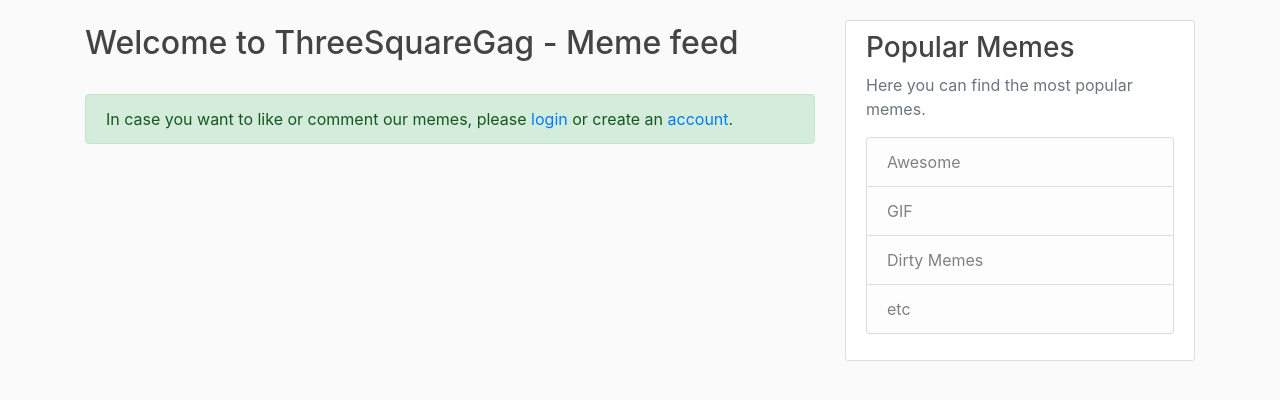
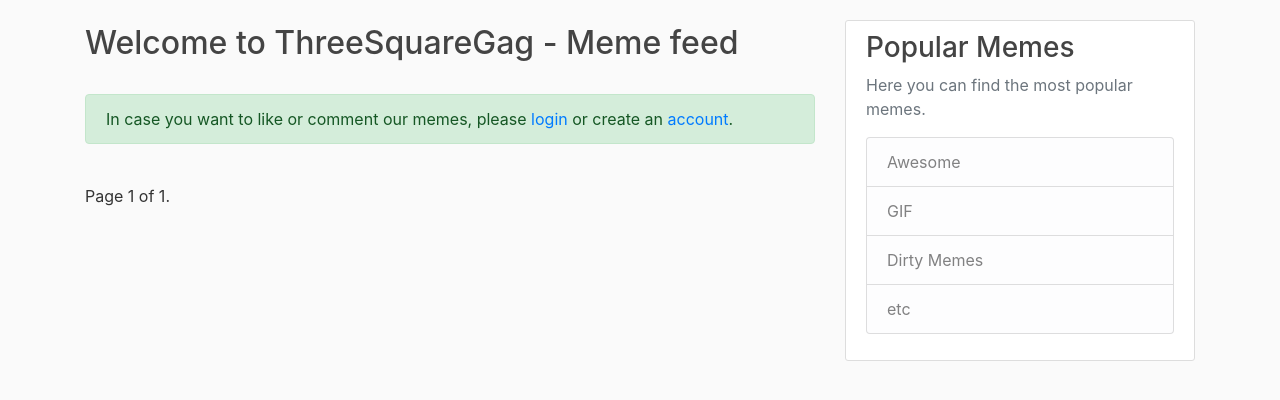
Before and after one commit to alexgeu/meme-project, a Django app: page / in a window 1280 px wide. Shown: the part 56-456 px from the top of the page. Run offline with Django 3.2, Linux system fonts and the light colour scheme; data that the repository does not hold is empty; some libraries are stand-ins or nearby versions.

Commit message:
started with pagination, some adjustment are still required.

```diff
--- a/memeProject/myFirstApp/views.py
+++ b/memeProject/myFirstApp/views.py
@@ -17,7 +17,7 @@ from django.contrib.auth import logout
 #from django.contrib.auth.forms import UserCreationForm
 from django.views.generic import View, TemplateView
 
-
+from django.core.paginator import Paginator
 
 def home(request):
     return render(request, 'home.html')
@@ -133,9 +133,13 @@ def upload(request):
 
 def meme_list(request):
 	memes = Meme.objects.all()
+	paginator = Paginator(memes, 1)  # Show 1 meme per page.
+	page_number = request.GET.get('page')
+	page_obj = paginator.get_page(page_number)
 	print(memes)
 	return render(request, 'meme_list.html', {
-		'memes': memes
+		#'memes': memes,
+		'page_obj': page_obj,
 	})
 
 '''def productList(httprequest, *args, **kwargs):
--- a/memeProject/templates/meme_list.html
+++ b/memeProject/templates/meme_list.html
@@ -14,7 +14,7 @@
 </div>
 {% endif %}
 <br>
-{% for meme in memes %}
+{% for meme in page_obj %}
 <div class="jumbotron">
     <div class="card" style="width: 40rem;">
         <div class="card-header">
@@ -48,4 +48,46 @@
 </div>
 {% endfor %}
 
+<div class="pagination">
+    {% if is_paginated %}
+        {% if page_obj.has_previous %}
+            <a class="btn btn-outline-info mb-4" href="?page=1">First</a>
+            <a class="btn btn-outline-info mb-4" href="?page={{ page_obj.previous_page_number }}">Previous</a>
+        {% endif %}
+
+        {% for num in page_obj.paginator.page_range %}
+            {% if page_obj.number == num %}
+                <a class="btn btn-info mb-4" href="?page={{ num }}">{{ num }}</a>
+            {% elif num > page_obj.number|add:'-3' and num < page_obj.number|add:'3' %}
+                <a class="btn btn-outline-info mb-4" href="?page={{ num }}">{{ num }}</a>
+            {% endif %}
+        {% endfor %}
+
+        {% if page_obj.has_next %}
+            <a class="btn btn-outline-info mb-4" href="?page={{ page_obj.next_page_number}}">Next</a>
+            <a class="btn btn-outline-info mb-4" href="?page={{ page_obj.paginator.num_pages }}">Last</a>
+        {% endif %}
+
+    {% endif %}
+</div>
+
+<div class="pagination">
+    <span class="step-links">
+        {% if page_obj.has_previous %}
+            <a href="?page=1">&laquo; first</a>
+            <a href="?page={{ page_obj.previous_page_number }}">previous</a>
+        {% endif %}
+
+        <span class="current">
+            Page {{ page_obj.number }} of {{ page_obj.paginator.num_pages }}.
+        </span>
+
+        {% if page_obj.has_next %}
+            <a href="?page={{ page_obj.next_page_number }}">next</a>
+            <a href="?page={{ page_obj.paginator.num_pages }}">last &raquo;</a>
+        {% endif %}
+    </span>
+</div>
+
+
 {% endblock %}
```
